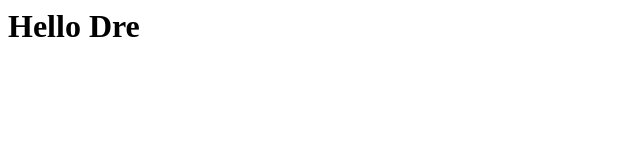
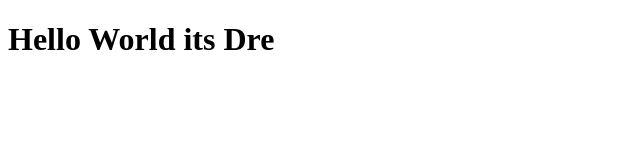
Before and after one commit to Dreuyasha/aws-cicd-prac, a plain HTML site: page index.html in a window 1280 px wide. Shown: the whole page, without its empty margins (0-640 px from the left). Drawn offline with Linux system fonts and the light colour scheme.

Commit message:
Add files via upload

```diff
--- a/index.html
+++ b/index.html
@@ -1 +1,11 @@
-<h1>Hello Dre</h1>
+<!DOCTYPE html>
+<html lang="en">
+  <head>
+    <meta charset="UTF-8" />
+    <meta name="viewport" content="width=device-width, initial-scale=1.0" />
+    <title>Dre Site</title>
+  </head>
+  <body>
+    <h1>Hello World its Dre</h1>
+  </body>
+</html>
--- /dev/null
+++ b/styles.css
@@ -0,0 +1,3 @@
+body {
+  background-color: blanchedalmond;
+}
```
Also changed, not shown: 1 other file.
